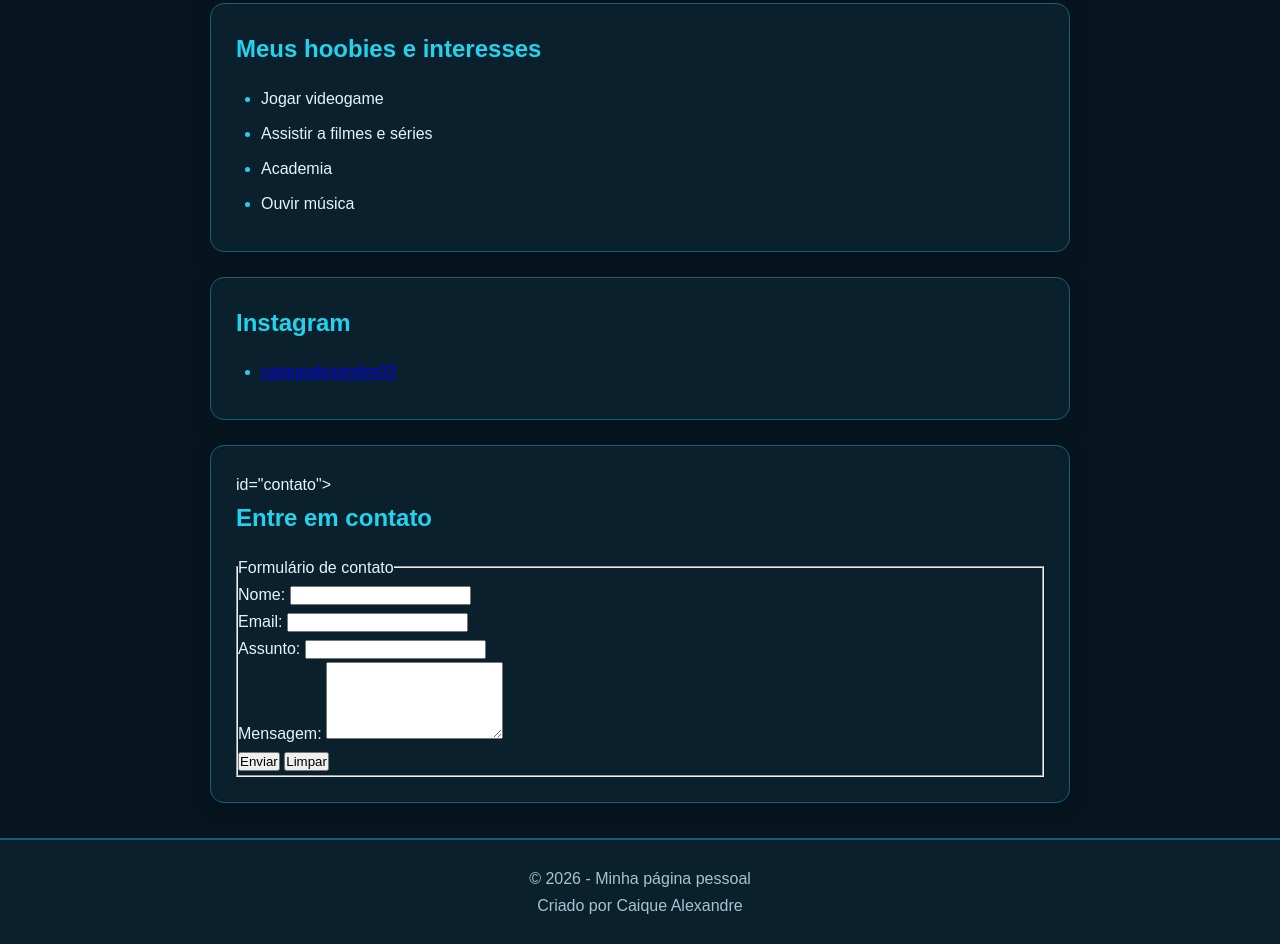
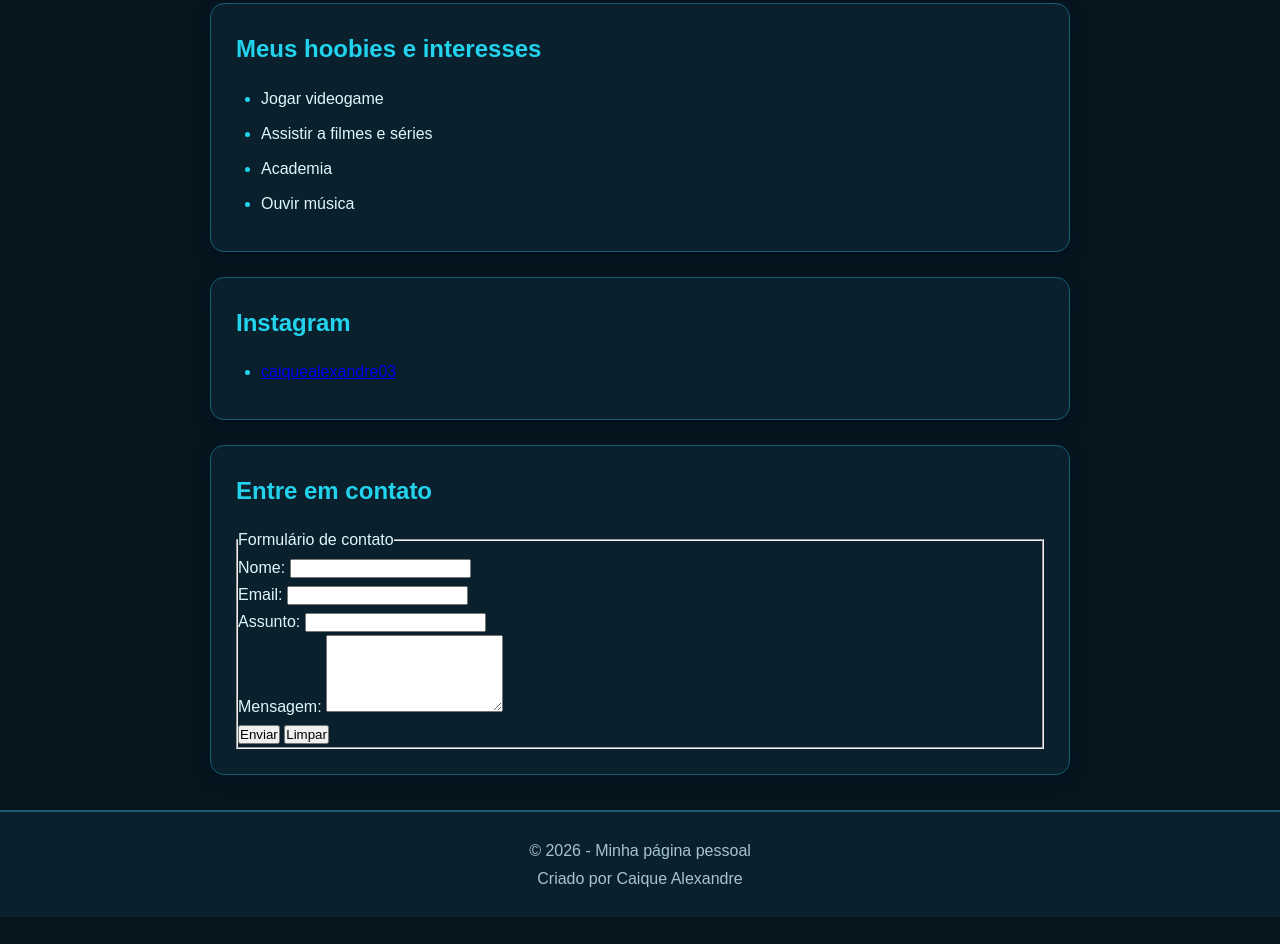
Before and after one commit to caiquealex253253/Minha-pagina-pessoal, a plain HTML site: page index.html in a window 1280 px wide. Shown: the part 839-1783 px from the top of the page. After the commit the page ends 1756 px from the top, so only its background shows below. Drawn offline with Linux system fonts and the light colour scheme.

Commit message:
Update index.html

```diff
--- a/index.html
+++ b/index.html
@@ -43,14 +43,13 @@
             <ul>
                 <li><a href="https://www.instagram.com/caiquealexandre03?dlrf=dnZvaG4xbml2Mm1uZ2V0aG9uLmNvbQ%3D%3D" target="_blank">caiquealexandre03</a></li>
         </section>
-        <section> id="contato">
+        <section id="contato">
     <h2>Entre em contato</h2>
 
     <form action="#" method="POST">
         <fieldset>
             <legend>Formulário de contato</legend>
 
-            <!-- A classe form-group abaixo é o segredo para separar o texto da caixa -->
             <div class="form-group">
                 <label for="nome">Nome:</label>
                 <input type="text" id="nome" name="nome" required>
@@ -71,7 +70,6 @@
                 <textarea id="mensagem" name="mensagem" rows="5" required></textarea>
             </div>
 
-            <!-- A classe button-group organiza os botões na linha de baixo -->
             <div class="button-group">
                 <button type="submit">Enviar</button>
                 <button type="reset">Limpar</button>
@@ -79,6 +77,7 @@
 
         </fieldset>
     </form>
+</section>
 </section>
     </main>
 
```
